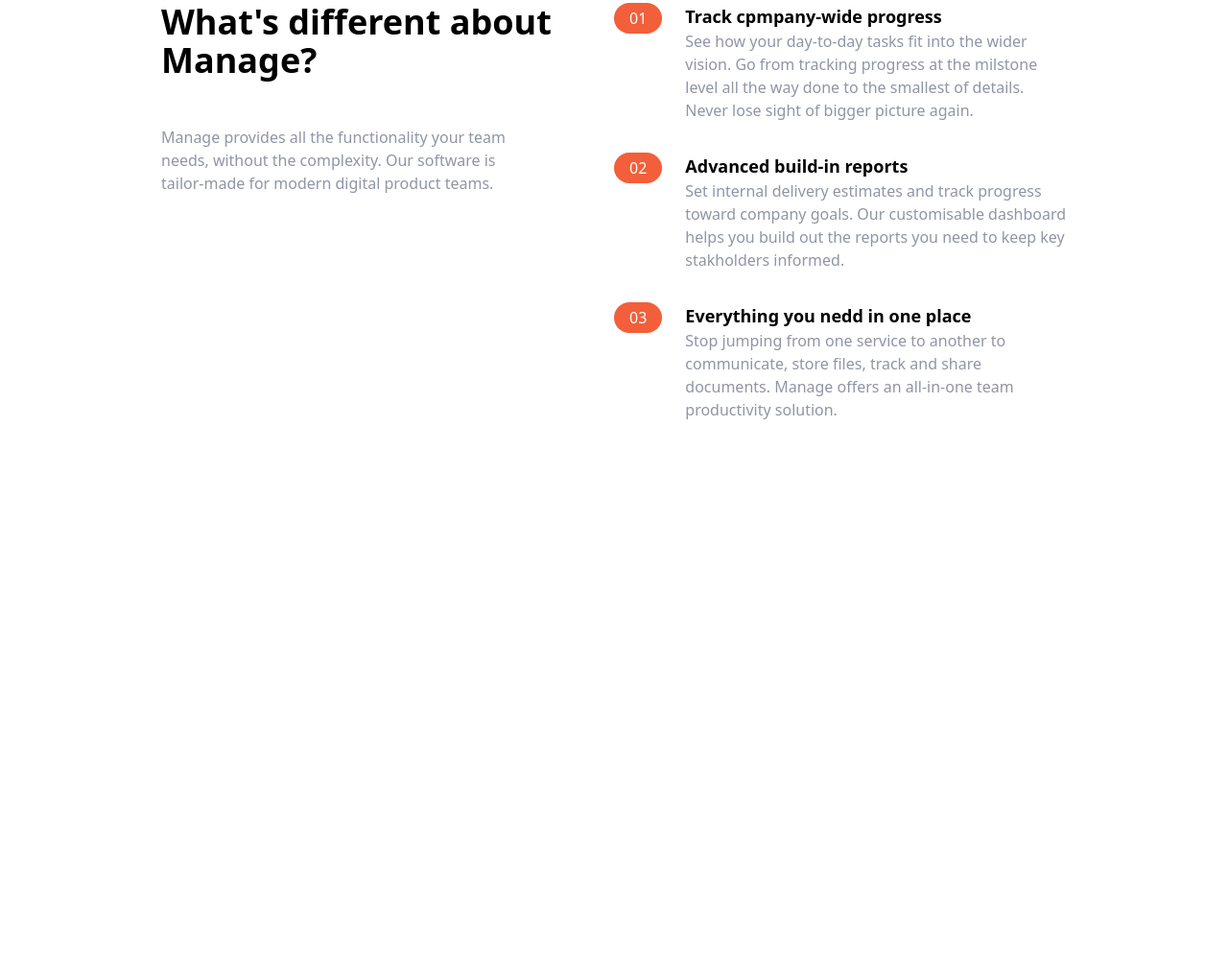
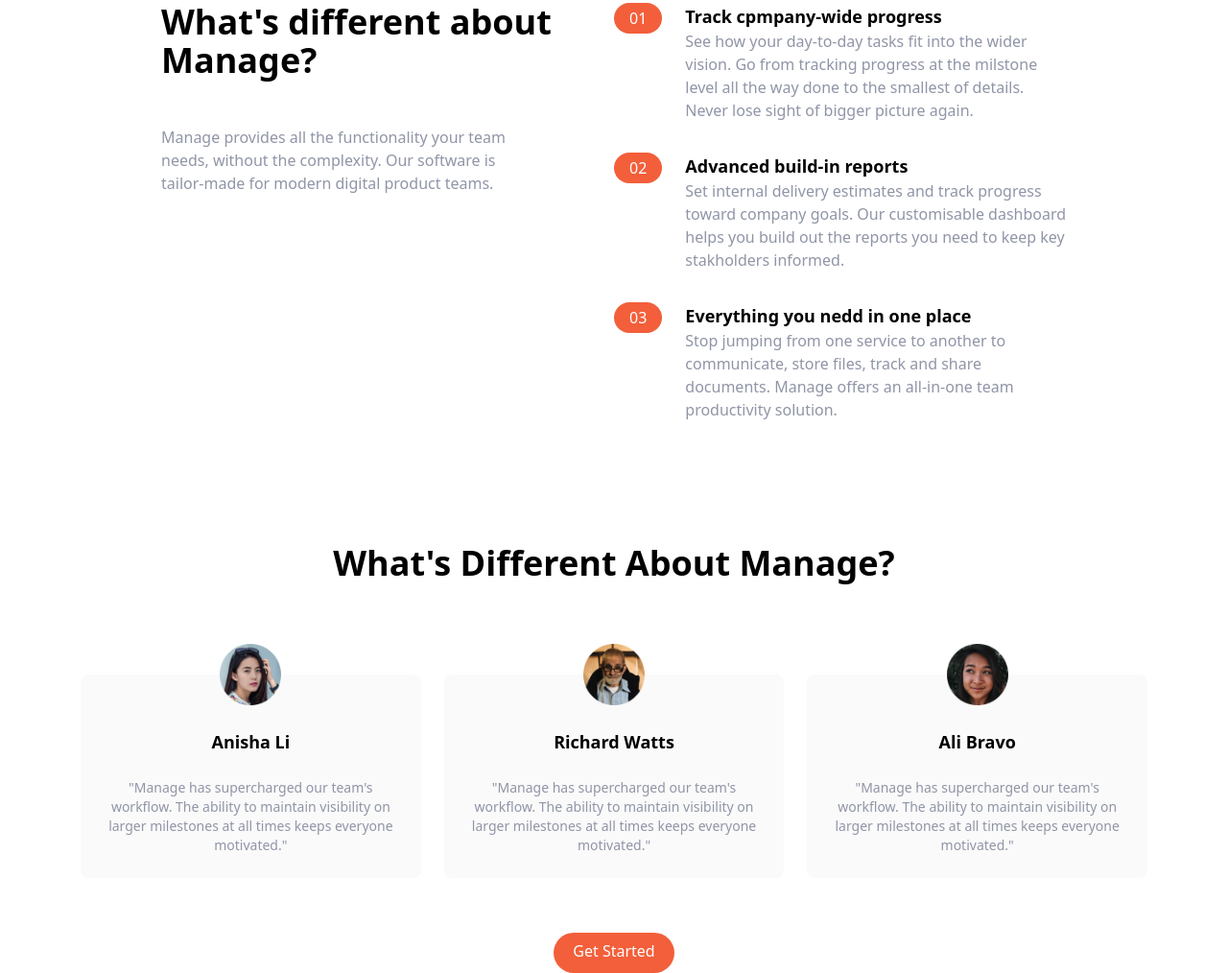
Before and after one commit to pb-wd027/tailwind-manage-landing, a website: page index.html in a window 1280 px wide. Shown: the part 653-1667 px from the top of the page at 96% size. Before the commit the page ends 1092 px from the top, so only its background shows below. Drawn offline with Linux system fonts and the light colour scheme.

Commit message:
setup Testimonial Section

```diff
--- a/index.html
+++ b/index.html
@@ -38,7 +38,7 @@
                 </h1>
                 <p class="max-w-sm text-center text-darkGrayishBlue md:text-left">Manage makes it simple for software teams to plan day-to-day tasks while keeping the larger team goals in view.</p>
                 <div class="flex justify-center md:justify-start">
-                    <a href="#" class="p-3 px-6 pt-2 text-white bg-brightRed rounded-full baseline hover:bg-brightRedLight">Get Started</a>
+                    <a href="#" class="p-3 px-5 pt-2 text-white bg-brightRed rounded-full baseline hover:bg-brightRedLight">Get Started</a>
 
                 </div>
             </div>
@@ -57,7 +57,7 @@
                 <h2 class="max-w-md text-4xl font-bold text-center md:text-left">
                     What's different about Manage?
                 </h2>
-                <p class="p max-w-sm text-center text-darkGrayishBlue md:text-left">
+                <p class="max-w-sm text-center text-darkGrayishBlue md:text-left">
                     Manage provides all the functionality your team needs, without
                     the complexity. Our software is tailor-made for modern digital product teams.
                 </p>
@@ -78,6 +78,7 @@
                             </h3>
                         </div>
                     </div>
+
                     <div>
                         <h3 class="hidden md-4 text-lg font-bold md:block">
                             Track cpmpany-wide progress
@@ -142,5 +143,40 @@
             </div>
         </div>
     </section>
+    <!-- Tetimonials -->
+    <section id="testimonials">
+        <!-- Container to heading and testm blocks -->
+        <div class="max-w-6xl px-5 mx-auto mt-32 text-center">
+            <!-- Heading -->
+            <h2 class="text-4xl font-bold text-center">
+                What's Different About Manage?
+            </h2>
+            <!-- Testimonial Container -->
+            <div class="flex flex-col mt-24 md:flex-row md:space-x-6">
+                <!-- Testimonial 1 -->
+                <div class="flex flex-col items-center p-6 space-y-6 rounded-lg bg-veryLightGray md:w-1/3">
+                    <img src="img/avatar-anisha.png" class="w-16 -mt-14" alt="">
+                    <h5 class="text-lg font-bold">Anisha Li</h5>
+                    <p class="text-sm text-darkGrayishBlue">"Manage has supercharged our team's workflow. The ability to maintain visibility on larger milestones at all times keeps everyone motivated."</p>
+                </div>
+                <!-- Testimonial 2 -->
+                <div class="hidden flex-col items-center p-6 space-y-6 rounded-lg bg-veryLightGray md:flex md:w-1/3">
+                    <img src="img/avatar-richard.png" class="w-16 -mt-14" alt="">
+                    <h5 class="text-lg font-bold">Richard Watts</h5>
+                    <p class="text-sm text-darkGrayishBlue">"Manage has supercharged our team's workflow. The ability to maintain visibility on larger milestones at all times keeps everyone motivated."</p>
+                </div>
+                <!-- Testimonial 3 -->
+                <div class="hidden flex-col items-center p-6 space-y-6 rounded-lg bg-veryLightGray md:flex md:w-1/3">
+                    <img src="img/avatar-ali.png" class="w-16 -mt-14" alt="">
+                    <h5 class="text-lg font-bold">Ali Bravo</h5>
+                    <p class="text-sm text-darkGrayishBlue">"Manage has supercharged our team's workflow. The ability to maintain visibility on larger milestones at all times keeps everyone motivated."</p>
+                </div>
+            </div>
+            <!-- Button -->
+            <div class="my-16"></div>
+            <a href="#" class="p-3 px-5 pt-2 text-white bg-brightRed rounded-full
+             baseline hover:bg-brightRedLight">Get Started</a>
+        </div>
+    </section>
 </body>
 </html>
```
Also changed, not shown: css/main.css.
